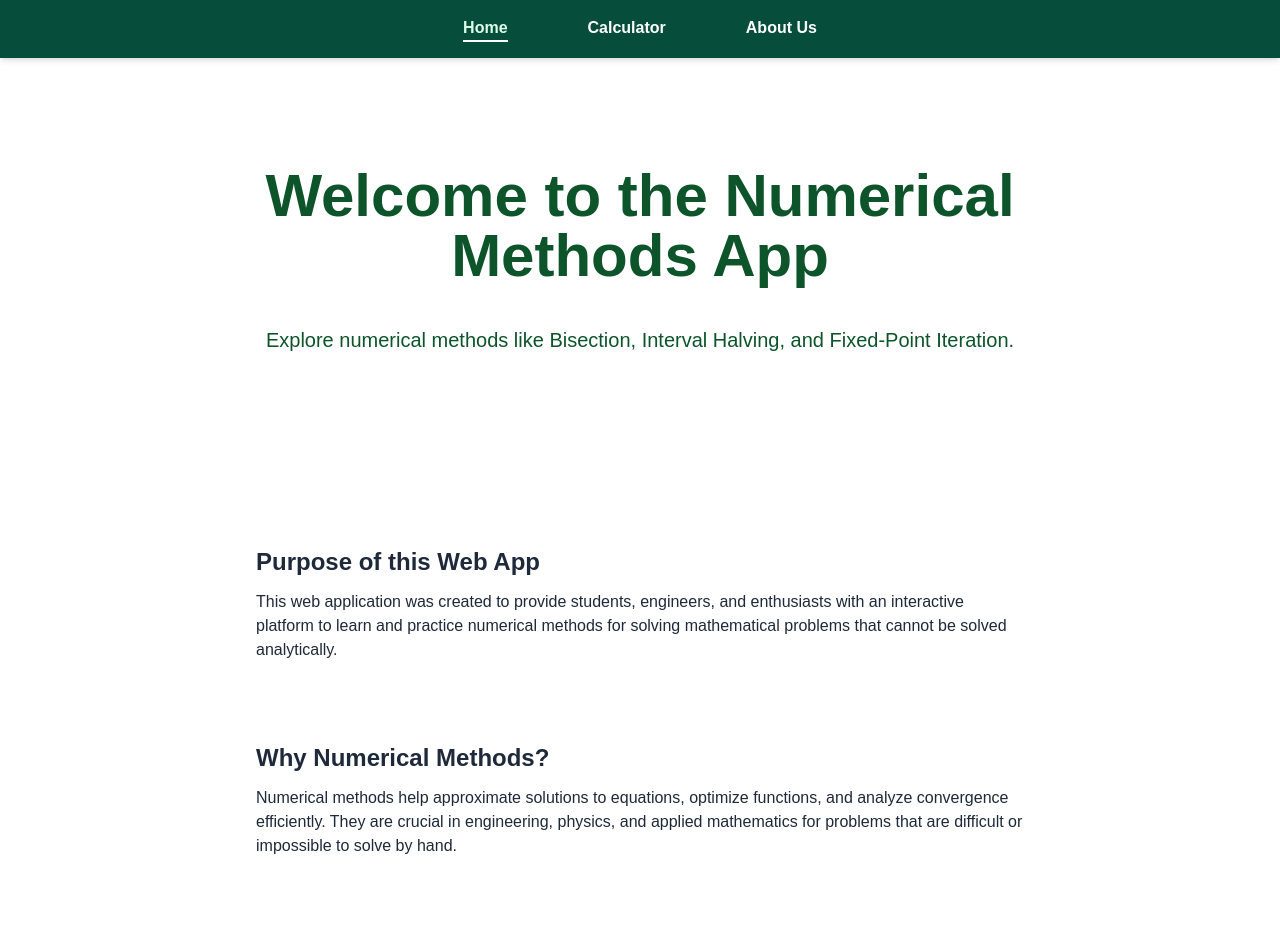
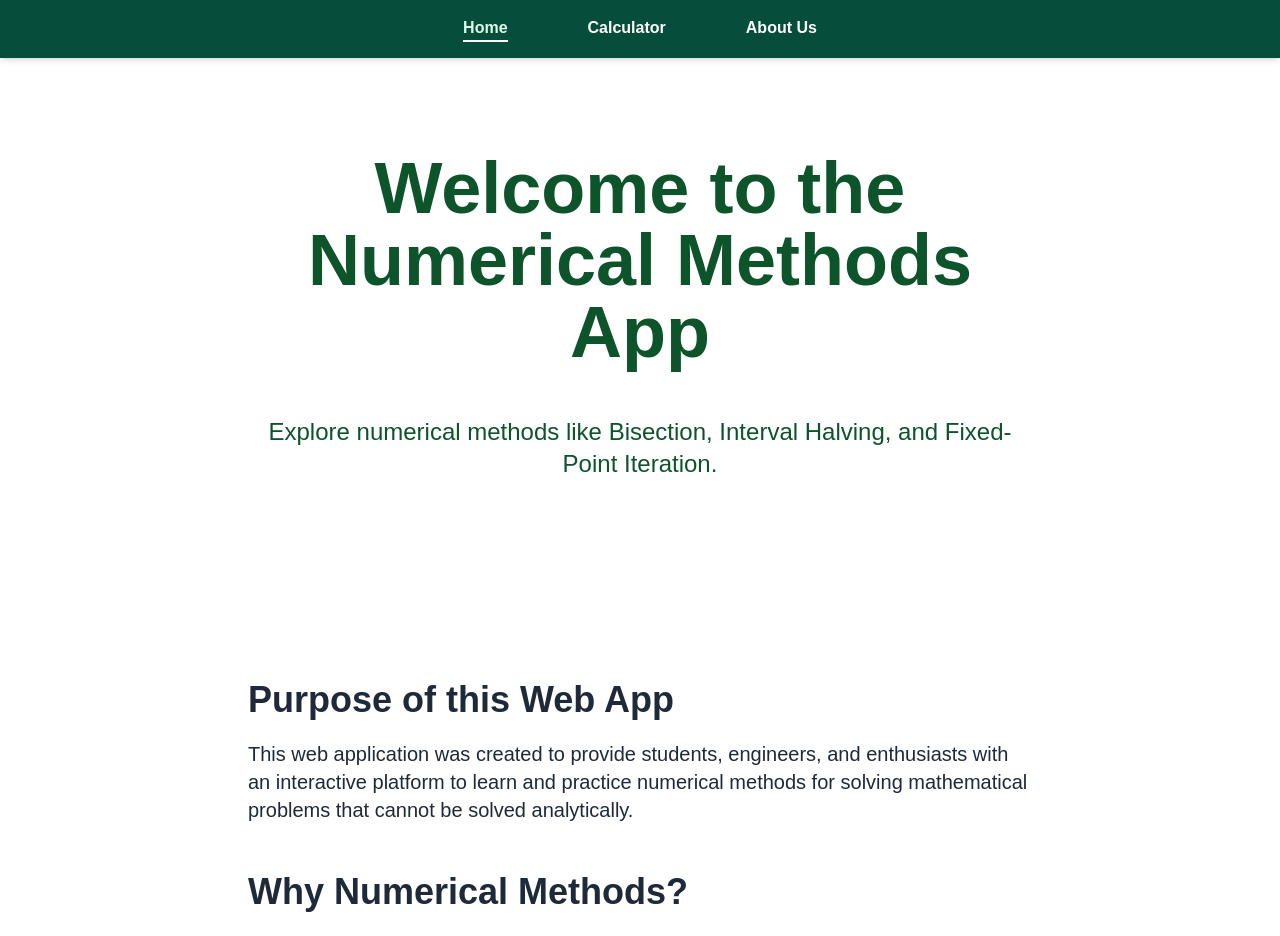
Before and after one commit to JephoneTorre/Numerical-Methods-Solver--Root-Finding--Optimization---Fixed-Point-Iteration, a Next.js app: page / in a window 1280 px wide. Shown: the top 936 px of the page. Built offline with nearby package versions, Linux system fonts and the light colour scheme.

Commit message:
UPDATE FONT SZE

```diff
--- a/src/app/home/HomeContent.js
+++ b/src/app/home/HomeContent.js
@@ -2,18 +2,18 @@
 
 export default function HomeContent() {
   return (
-    <div className="flex flex-col items-center justify-center min-h-screen text-center p-6">
-      <h1 className="text-5xl md:text-6xl font-bold mb-10">
+    <div className="flex flex-col items-center justify-center min-h-screen text-center p-10">
+      <h1 className="text-6xl md:text-7xl font-bold mb-12">
         Welcome to the Numerical Methods App
       </h1>
-      <p className="text-lg md:text-xl text-green-900 mb-8">
+      <p className="text-xl md:text-2xl text-green-900 mb-10 max-w-4xl">
         Explore numerical methods like Bisection, Interval Halving, and Fixed-Point Iteration.
       </p>
 
-      <div className="mt-40 max-w-3xl text-left text-gray-800 space-y-8">
+      <div className="mt-40 max-w-5xl text-left text-gray-800 space-y-12">
         <div>
-          <h2 className="text-2xl font-semibold mb-3">Purpose of this Web App</h2>
-          <p className="mb-20">
+          <h2 className="text-4xl font-semibold mb-5">Purpose of this Web App</h2>
+          <p className="text-lg md:text-xl">
             This web application was created to provide students, engineers, and enthusiasts
             with an interactive platform to learn and practice numerical methods for solving
             mathematical problems that cannot be solved analytically.
@@ -21,8 +21,8 @@ export default function HomeContent() {
         </div>
 
         <div>
-          <h2 className="text-2xl font-semibold mb-3">Why Numerical Methods?</h2>
-          <p>
+          <h2 className="text-4xl font-semibold mb-5">Why Numerical Methods?</h2>
+          <p className="text-lg md:text-xl">
             Numerical methods help approximate solutions to equations, optimize functions,
             and analyze convergence efficiently. They are crucial in engineering, physics,
             and applied mathematics for problems that are difficult or impossible to solve
```
